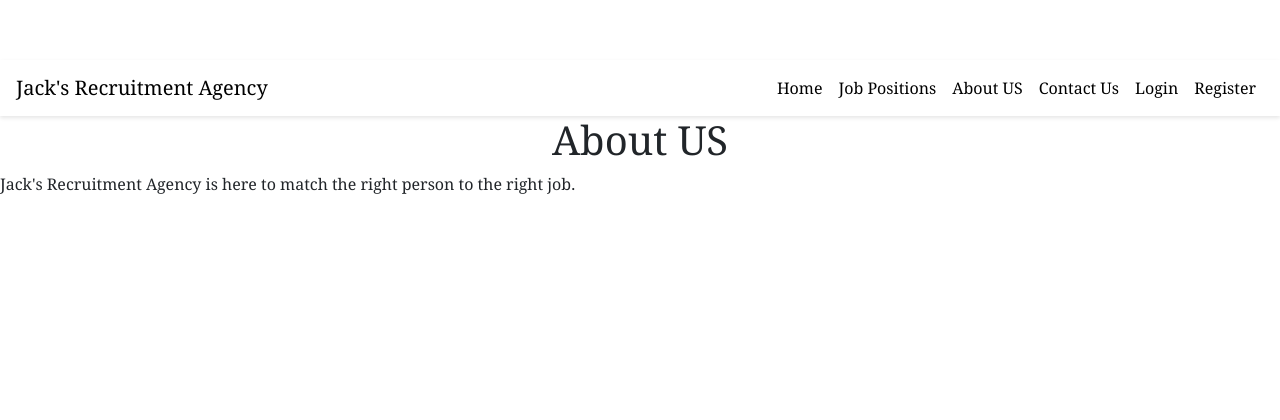
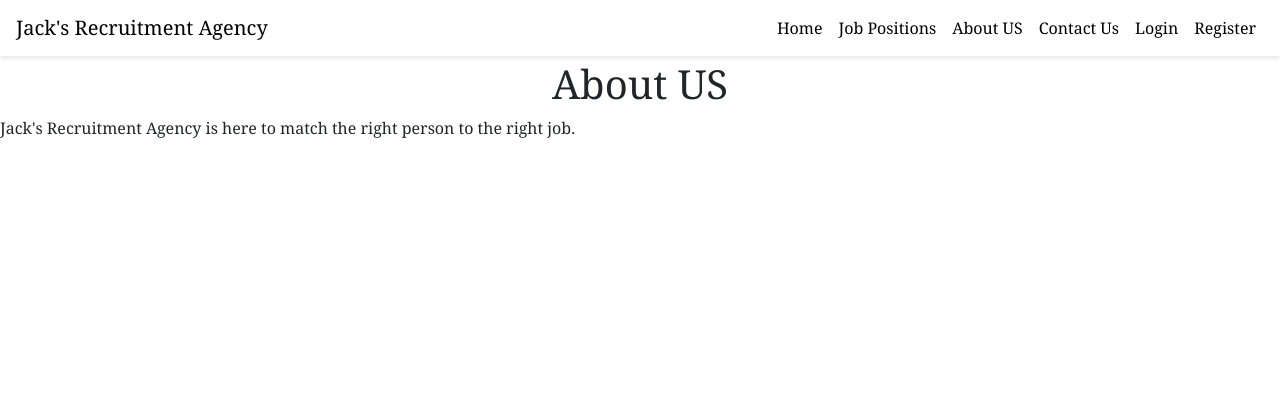
Before and after one commit to JackPflaum/RecruitmentWebsite, a Django app: page /about_us/ in a window 1280 px wide. Shown: the top 420 px of the page. Run offline with Django 4.2, Linux system fonts and the light colour scheme; some libraries are stand-ins or nearby versions.

Commit message:
fixed navbar to the top of page

```diff
--- a/RecruitmentWebsite/templates/base.html
+++ b/RecruitmentWebsite/templates/base.html
@@ -14,7 +14,7 @@
 
 <body>
 
-<nav class="navbar navbar-expand-md navbar-light">
+<nav class="navbar navbar-expand-md navbar-light fixed-top">
   <a class="navbar-brand" href="{% url 'home' %}">Jack's Recruitment Agency</a>
   <button class="navbar-toggler" type="button" data-toggle="collapse" data-target="#navbarNav" aria-controls="navbarNav" aria-expanded="false" aria-label="Toggle navigation">
     <span class="navbar-toggler-icon"></span>
```
